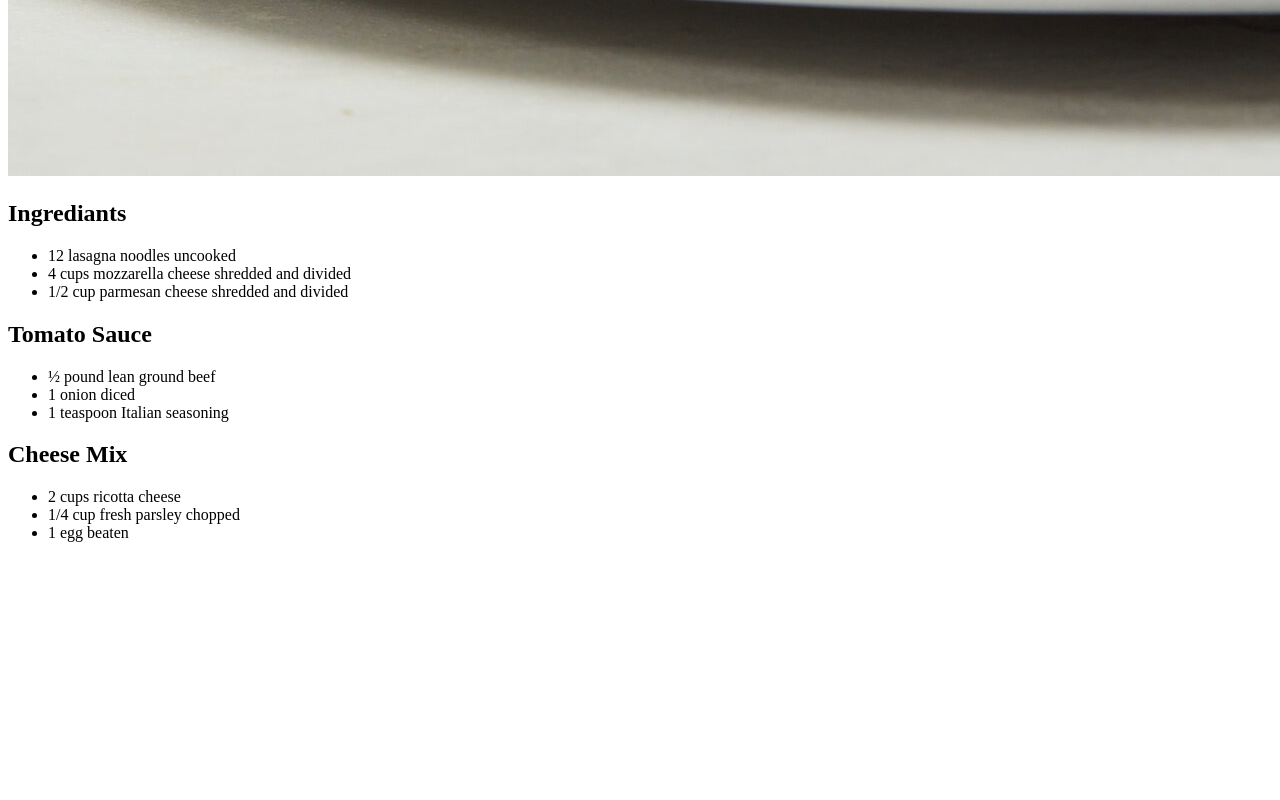
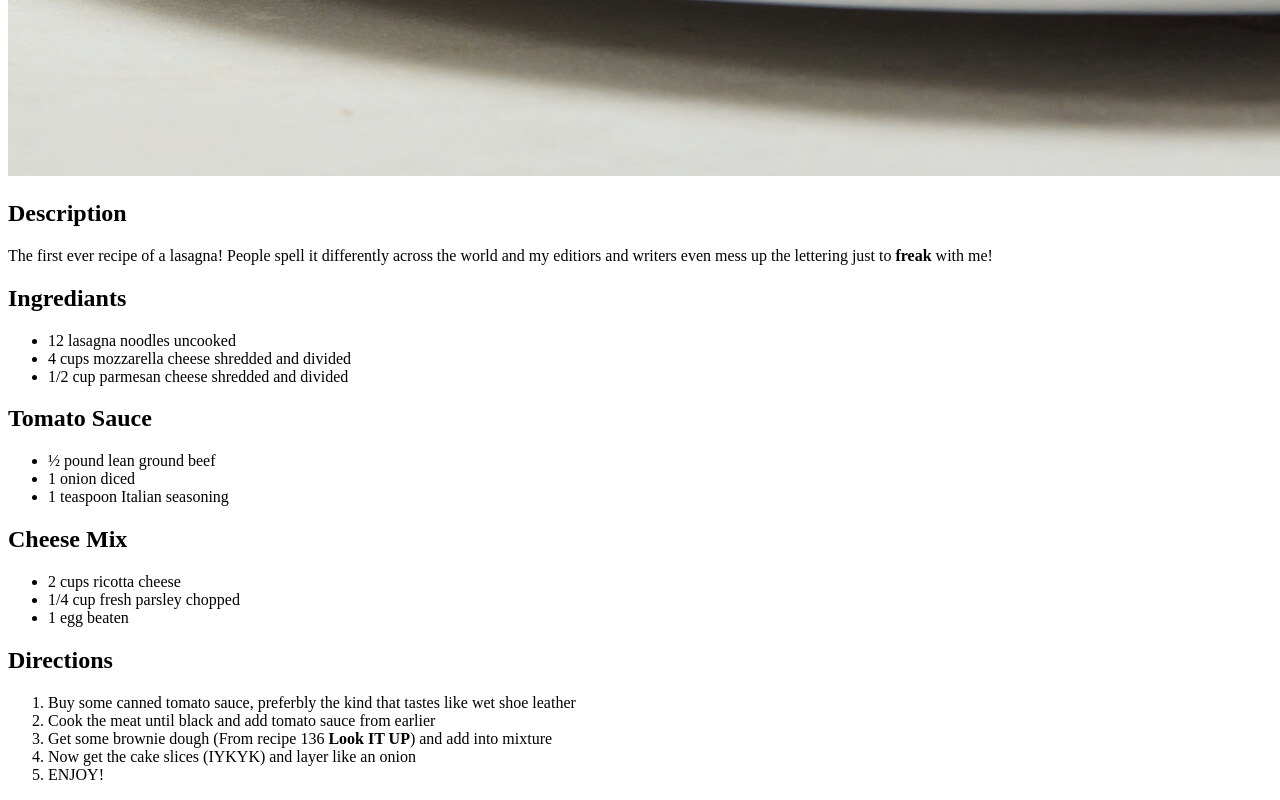
Before and after one commit to paulnguyen5634/odin-recipes, a plain HTML site: page Recipes/lasanga.html in a window 1280 px wide. Shown: the part 1270-2070 px from the top of the page. Before the commit the page ends 1828 px from the top, so only its background shows below. Drawn offline with Linux system fonts and the light colour scheme.

Commit message:
Created bullets and description to lasagna.html

```diff
--- a/Recipes/lasanga.html
+++ b/Recipes/lasanga.html
@@ -10,6 +10,12 @@
     <!-- Image of Lasagna -->
     <!-- Goes to PRIOR directory and located the img folder -->
     <img src="../img/lasagna.jpg">
+
+    <h2> Description </h2>
+    <p>
+        The first ever recipe of a lasagna! People spell it differently across the world and my editiors
+        and writers even mess up the lettering just to <strong>freak</strong> with me!
+    </p>
 
     <h2>Ingrediants</h2>
     <ul>
@@ -31,5 +37,17 @@
         <li>1/4 cup fresh parsley chopped</li>
         <li>1 egg beaten</li>
     </ul>
+
+    <h2>
+        Directions
+    </h2>
+
+    <ol>
+        <li> Buy some canned tomato sauce, preferbly the kind that tastes like wet shoe leather</li>
+        <li> Cook the meat until black and add tomato sauce from earlier</li>
+        <li> Get some brownie dough (From recipe 136 <strong>Look IT UP</strong>) and add into mixture</li>
+        <li> Now get the cake slices (IYKYK) and layer like an onion</li>
+        <li> ENJOY!</li>
+    </ol>
 </body>
 </html>
```
